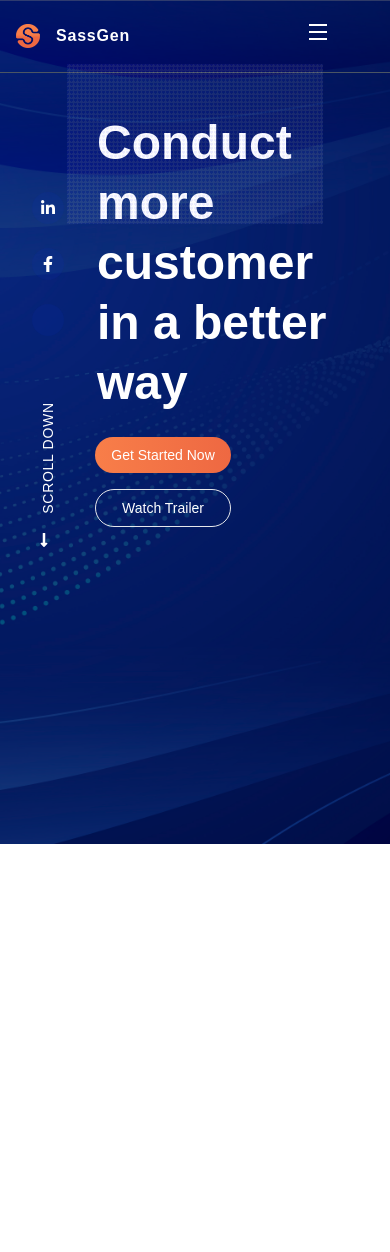
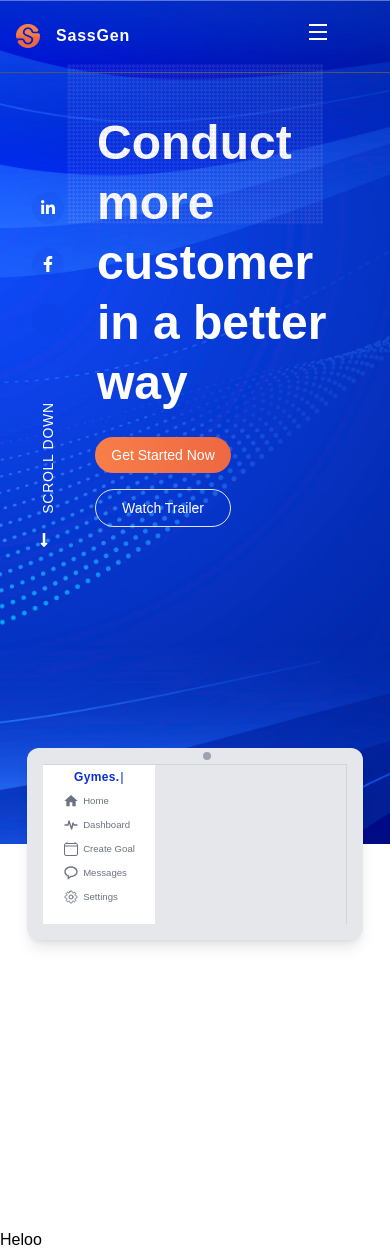
Before and after one commit to Annastacia-dev/sassgen, a React (Vite) app: page / in a window 390 px wide. Before the commit the page ends 908 px from the top, so only its background shows below. Built offline with nearby package versions, Linux system fonts and the light colour scheme; some icons are missing; a web font is replaced by a local one.

Commit message:
feat: demo sidebar

```diff
--- a/package.json
+++ b/package.json
@@ -13,7 +13,8 @@
   "dependencies": {
     "react": "^18.2.0",
     "react-dom": "^18.2.0",
-    "react-icons": "^4.12.0"
+    "react-icons": "^4.12.0",
+    "typewriter-effect": "^2.21.0"
   },
   "devDependencies": {
     "@types/react": "^18.2.37",
--- a/src/App.jsx
+++ b/src/App.jsx
@@ -1,9 +1,11 @@
 import Header from './components/Header';
+import Demo from './components/Demo';
 
 function App() {
   return (
     <>
       <Header />
+      <Demo />
     </>
   );
 }
--- /dev/null
+++ b/src/components/Demo.jsx
@@ -0,0 +1,21 @@
+import DemoSideBar from './DemoSideBar';
+import DemoMain from './DemoMain';
+
+const Demo = () => {
+  return (
+    <>
+      <div className="flex justify-center items-center relative">
+        <div className="bg-gray-200 rounded-xl shadow-lg p-10 absolute sm:w-[36rem] xs:w-[21rem] w-44 sm:h-[22rem] xs:h-[12rem] h-32">
+          <div className="h-2 w-2 bg-gray-400 sm:top-2 top-1 sm:left-72 left-44 rounded-full absolute"></div>
+          <div className="bg-white sm:w-[32rem] xs:w-[19rem] w-40 sm:h-[19rem] xs:h-32 h-28 sm:-ml-3 -ml-6 sm:-mt-4 -mt-6 relative">
+            <DemoMain />
+            <DemoSideBar />
+          </div>
+        </div>
+      </div>
+      <div className="mt-96">Heloo</div>
+    </>
+  );
+};
+
+export default Demo;
--- /dev/null
+++ b/src/components/DemoMain.jsx
@@ -0,0 +1,7 @@
+const DemoMain = () => {
+  return (
+    <div className="bg-gray-200 sm:h-[19rem] xs:h-40 h-28 border-t border-r border-gray-300"></div>
+  );
+};
+
+export default DemoMain;
--- /dev/null
+++ b/src/components/DemoSideBar.jsx
@@ -0,0 +1,64 @@
+import Typewriter from 'typewriter-effect';
+import { MdHome } from "react-icons/md";
+import { TbActivityHeartbeat } from "react-icons/tb";
+import { IoCalendarClearOutline } from "react-icons/io5";
+import { BiMessageRounded } from "react-icons/bi";
+import { HiOutlineCog8Tooth } from "react-icons/hi2";
+import { PiSignOut } from "react-icons/pi";
+
+
+
+const DemoSideBar = () => {
+  const typewriter = new Typewriter('#typewriter', {
+    loop: true,
+    delay: 100,
+  });
+
+  const menu = [
+    { icon: <MdHome />, name: 'home' },
+    { icon: <TbActivityHeartbeat />, name: 'dashboard' },
+    { icon: <IoCalendarClearOutline />, name: 'create goal' },
+    { icon: <BiMessageRounded />, name: 'messages' },
+    { icon: <HiOutlineCog8Tooth />, name: 'settings' },
+  ];
+
+  return (
+    <div className="bg-white w-28 sm:h-[19rem] xs:h-40 h-28 absolute top-0 border-t border-gray-300 z-16">
+      <div className="flex flex-col justify-center items-center">
+        <div className="text-primary font-black sm:text-sm text-xs sm:mt-5 mt-1 tracking-wide">
+          <Typewriter
+            typewriter={typewriter}
+            options={{
+              strings: ['Gymes.'],
+              autoStart: true,
+              delay: 100,
+              deleteSpeed: 200,
+              pauseFor: 5000,
+              loop: true,
+            }}
+          />
+        </div>
+        <div className="flex flex-col justify-center items-start sm:mt-6 mt-1 sm:gap-3">
+          {menu.map((item, index) => (
+            <div
+              key={index}
+              className="flex justify-center items-center cursor-pointer hover:text-black text-gray-500 hover:bg-gray-500 px-2 py-1 hover:rounded-full transition-all"
+            >
+              <div className="sm:w-5  sm:h-5 ">{item.icon}</div>
+              <div className="sm:text-xs text-[0.6rem] sm:ml-0 ml-1  capitalize">{item.name}</div>
+            </div>
+          ))}
+
+          <div className="sm:flex justify-center items-center cursor-pointer hover:text-red-500 text-gray-500 px-2 py-1 hover:rounded-full transition-all mt-3 hidden">
+            <div className="sm:w-5 w-3 sm:h-5 h-3">
+              <PiSignOut />
+            </div>
+            <div className="sm:text-xs text[0.6rem]  capitalize">sign out</div>
+          </div>
+        </div>
+      </div>
+    </div>
+  );
+};
+
+export default DemoSideBar;
--- a/src/components/Header.jsx
+++ b/src/components/Header.jsx
@@ -8,23 +8,22 @@ const Header = () => {
       className="h-screen bg-cover bg-image bg-center bg-no-repeat flex flex-col bg-fixed text-white"
       style={{ backgroundImage: `url(${bg})` }}
     >
-      <div className="absolute inset-0 bg-black opacity-50"></div>
-      <div className="z-10">
+      <div className="">
         <Socials />
         <NavBar />
         <div className="h-full text-white absolute  top-16 w-full flex justify-center items-start">
           <div className="bg-gradient-pattern sm:w-[26rem] w-64 sm:h-40 h-40"></div>
         </div>
-        <div className="flex flex-col justify-center items-center space-y-4 sm:mt-12 mt-10">
-          <h1 className="sm:text-7xl text-5xl font-bold w-8/12 leading-[60px] sm:text-center sm:ml-0 ml-16">
+        <div className="flex flex-col justify-center items-center space-y-4 sm:mt-12 xs:mt-10 mt-2">
+          <h1 className="sm:text-7xl xs:text-5xl text-xl font-bold w-8/12 xs:leading-[60px] sm:text-center sm:ml-0 xs:ml-16 ml-4">
             Conduct more customer in a better way
           </h1>
 
           <div className="flex sm:flex-row flex-col sm:gap-8 gap-2 sm:ml-0 -ml-16">
-            <button className="bg-gradient-to-r from-secondary to-secondaryDark capitalize text-white sm:px-6 px-4 sm:py-3 py-2 rounded-full hover:bg-gradient-to-r hover:from-secondaryDark hover:to-secondary text-sm sm:mt-10 mt-2">
+            <button className="bg-gradient-to-r from-secondary to-secondaryDark capitalize text-white sm:px-6 px-4 sm:py-3 py-2 rounded-full hover:bg-gradient-to-r hover:from-secondaryDark hover:to-secondary xs:text-sm text-xs sm:mt-10 mt-2 cursor-pointer">
               get started now
             </button>
-            <button className="bg-transparent border capitalize text-white sm:px-6 px-4 sm:py-3 py-2 rounded-full hover:bg-gradient-to-r hover:from-secondaryDark hover:to-secondary text-sm sm:mt-10 mt-2">
+            <button className="bg-transparent border capitalize text-white sm:px-6 px-4 sm:py-3 py-2 rounded-full hover:bg-gradient-to-r hover:from-secondaryDark hover:to-secondary xs:text-sm text-xs sm:mt-10 mt-2 cursor-pointer">
               Watch trailer
             </button>
           </div>
--- a/src/components/Socials.jsx
+++ b/src/components/Socials.jsx
@@ -23,10 +23,10 @@ const Socials = () => {
       left: 0,
       behavior: 'smooth',
     });
-  }
+  };
 
   return (
-    <div className="absolute sm:left-20 left-8 top-48">
+    <div className="absolute sm:left-20 xs:left-8 left-2 top-48">
       <div className="flex flex-col gap-6">
         {socials.map(({ icon, link }, index) => (
           <a
--- a/src/components/layout/NavBar.jsx
+++ b/src/components/layout/NavBar.jsx
@@ -14,7 +14,7 @@ const NavBar = () => {
           <img src={logo} alt="logo" className="w-6" />
           <p className="text-md font-bold tracking-wider">SassGen</p>
         </div>
-        <div className="absolute right-16 md:hidden top-6 scale-150">
+        <div className="absolute right-16 lg:hidden top-6 scale-150">
           <RiMenuFill onClick={toggle} />
         </div>
         <div className="hidden sm:flex gap-8">
--- a/tailwind.config.js
+++ b/tailwind.config.js
@@ -10,6 +10,9 @@ module.exports = {
   ],
   theme: {
     extend: {
+      screens: {
+        xs: '280px',
+      },
       colors: {
         primary: '#0930D1',
         primaryDark: '#07189B',
```
Also changed, not shown: 1 other file (tests, documents, lock files or other folders).
